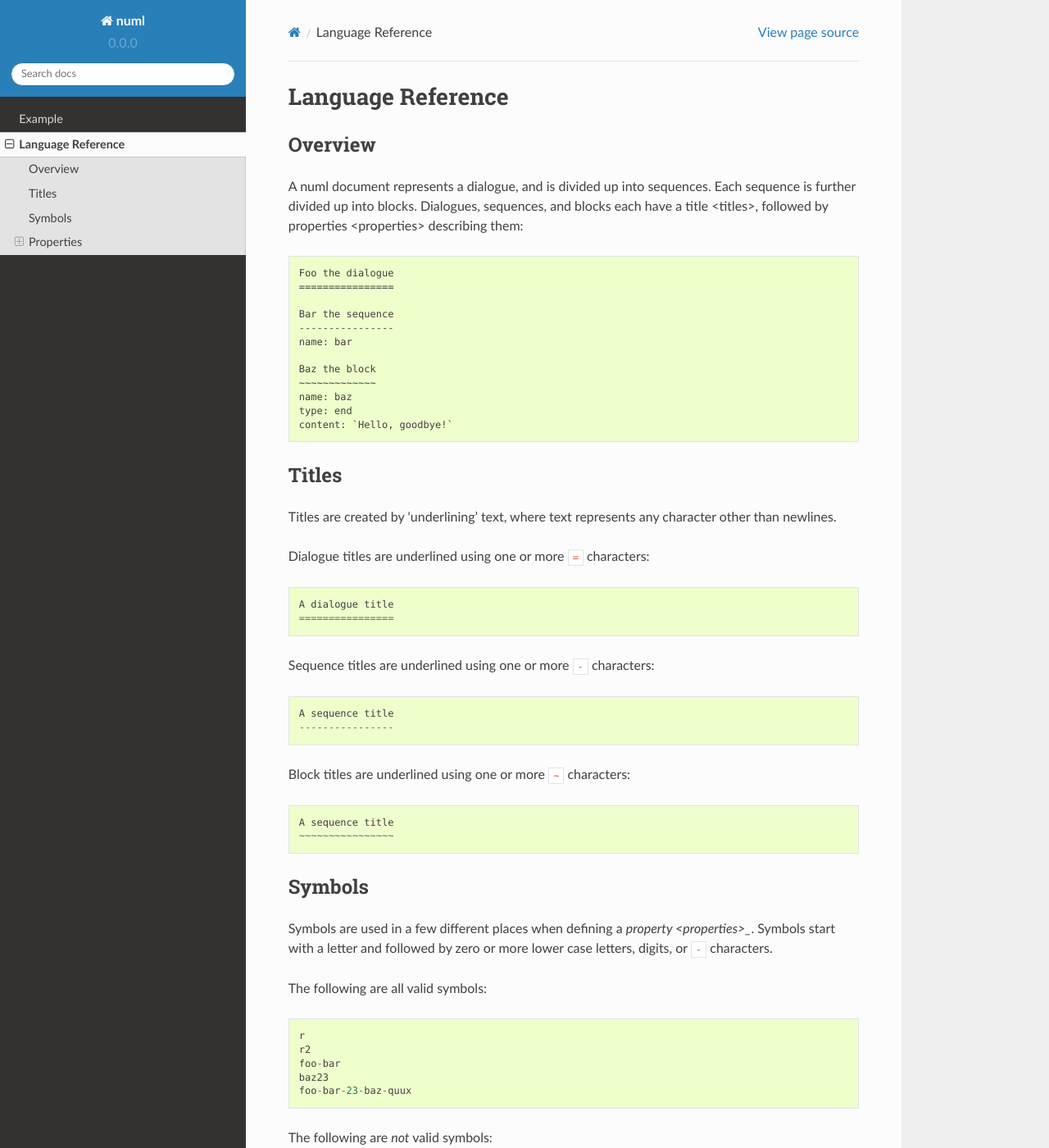
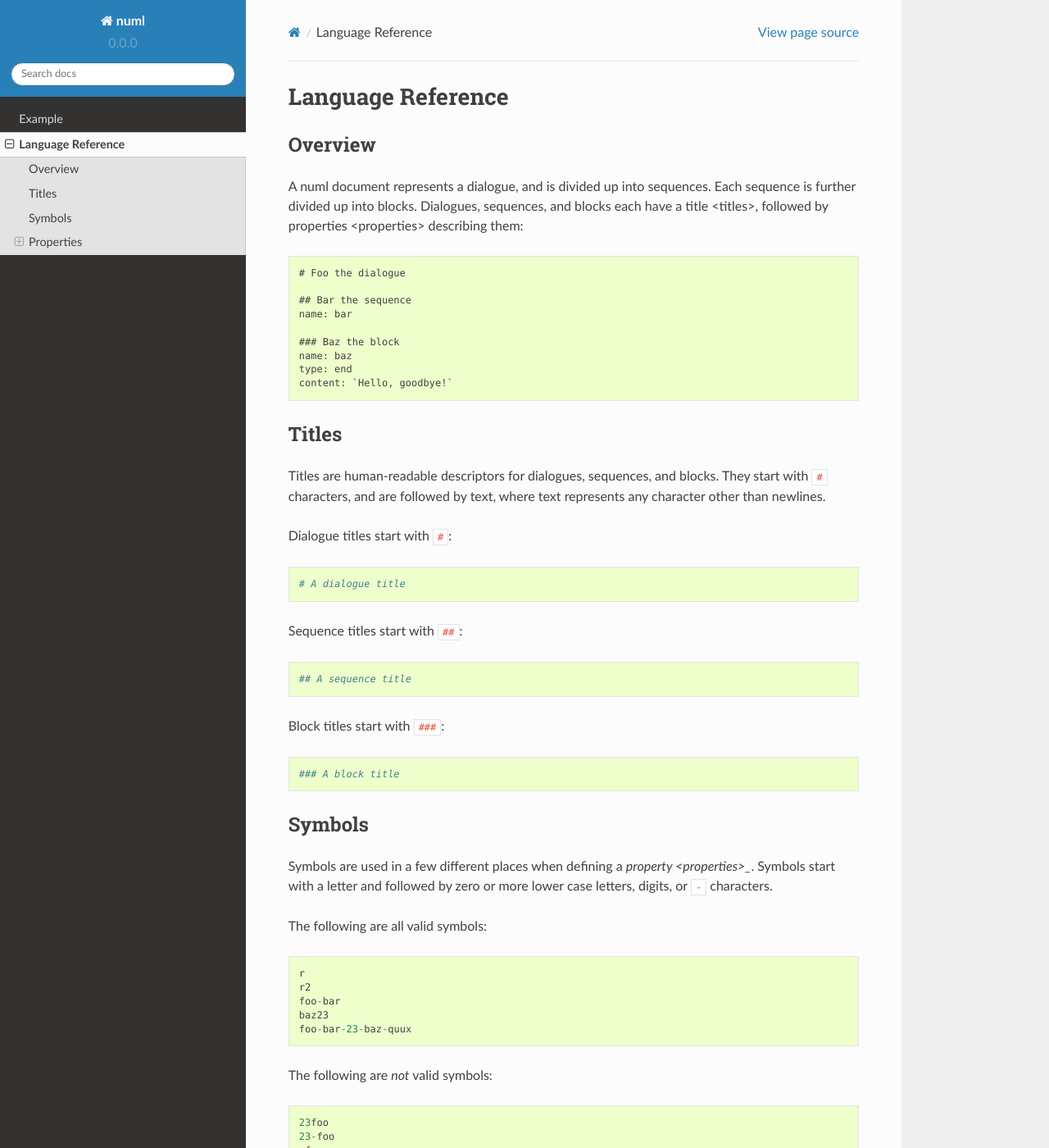
Before and after one commit to praekelt/numl, a Sphinx documentation site: the page built from docs/lang.rst, in a window 1280 px wide and 1400 px high. Shown: the whole window at 82% size. Built offline with Sphinx 7.4.7 and the Read the Docs theme 2.0.0, drawn with Linux system fonts in a browser that asks for light colours; some of the changed text lies outside the part shown.

Commit message:
#-based titles

```diff
--- a/docs/lang.rst
+++ b/docs/lang.rst
@@ -13,15 +13,12 @@ describing them:
 
 .. code::
 
-   Foo the dialogue
-   ================
+   # Foo the dialogue
 
-   Bar the sequence
-   ----------------
+   ## Bar the sequence
    name: bar
 
-   Baz the block
-   ~~~~~~~~~~~~~
+   ### Baz the block
    name: baz
    type: end
    content: `Hello, goodbye!`
@@ -32,29 +29,27 @@ describing them:
 Titles
 ------
 
-Titles are created by 'underlining' text, where text represents any character
-other than newlines.
+Titles are human-readable descriptors for dialogues, sequences, and blocks. They
+start with ``#`` characters, and are followed by text, where text represents
+any character other than newlines.
 
-Dialogue titles are underlined using one or more ``=`` characters:
+Dialogue titles start with ``#``:
 
 .. code::
 
-   A dialogue title
-   ================
+   # A dialogue title
 
-Sequence titles are underlined using one or more ``-`` characters:
+Sequence titles start with ``##``:
 
 .. code::
 
-   A sequence title
-   ----------------
+   ## A sequence title
 
-Block titles are underlined using one or more ``~`` characters:
+Block titles start with ``###``:
 
 .. code::
 
-   A sequence title
-   ~~~~~~~~~~~~~~~~
+   ### A block title
 
 .. _symbols:
 
@@ -190,8 +185,7 @@ for example, this allows us to define routes and save values for the choices:
 .. code::
 
 
-   Favourite Colour
-   ~~~~~~~~~~~~~~~~
+   ### Favourite Colour
    name: fav-colour
    type: choice
    save: colour
```
Also changed, not shown: docs/example.rst (+8 -17 lines).
